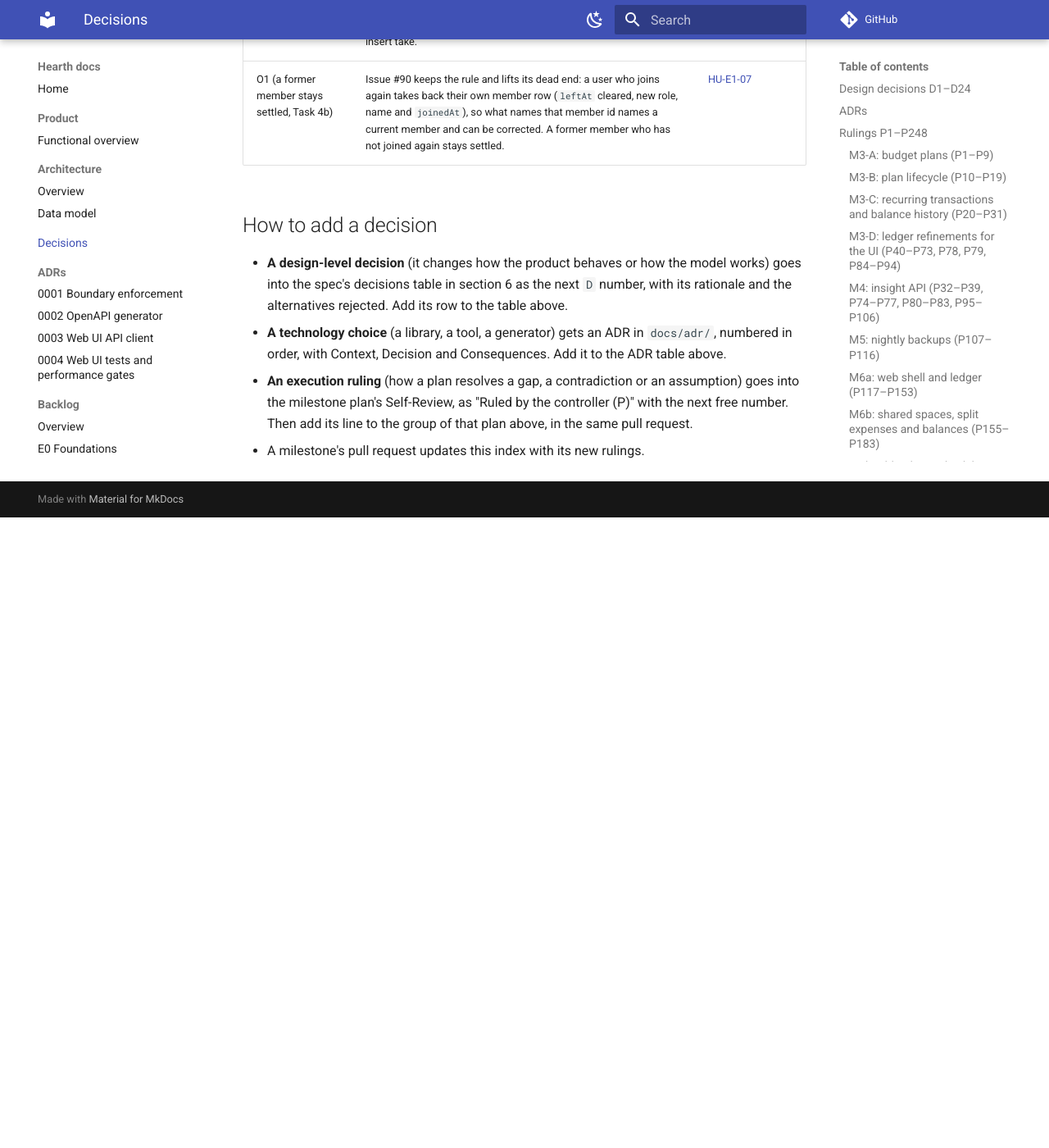
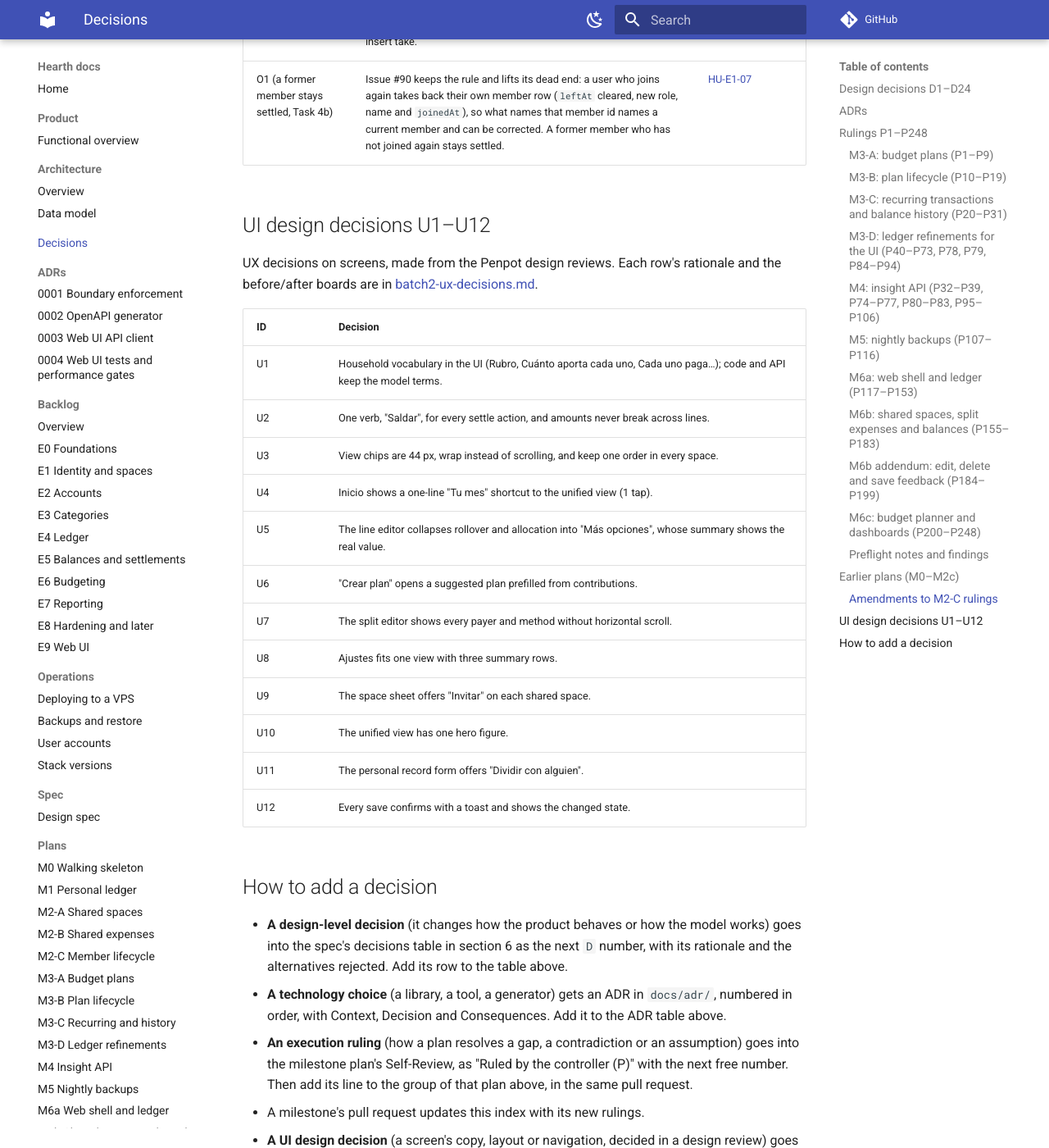
Before and after one commit to Facabore/Hearth, an MkDocs documentation site: the page built from docs/decisions/README.md, in a window 1280 px wide and 1400 px high, scrolled down 29590 px. Shown: the whole window at 82% size. Built offline with MkDocs 1.6.1 and Material for MkDocs 9.7.7, drawn with Linux system fonts in a browser that asks for light colours; comment, search, counter and statistics services are not loaded; before the commit the page ends 30221 px from its top, so only the background shows below that; some of the changed text lies outside the part shown.

Commit message:
docs(design): record the Batch 2 UX decisions U1-U12 and the product brief
The owner approved P1-P4 of the Penpot proposals one by one and asked for
the recommended option on the rest. docs/design/batch2-ux-decisions.md
records each decision, its reason and a glossary from the UI words to the
model terms; the decisions index gains a U-series table and a line on how
to add one. PRODUCT.md is the product brief the design reviews start from.

```diff
--- a/docs/decisions/README.md
+++ b/docs/decisions/README.md
@@ -429,9 +429,29 @@ Two follow-up issues changed what M2-C accepted or ruled. They carry no P number
 | O2 (no lock against concurrent money writes, assumption 4) | Issue #89 adds the lock. Leaving, removing a guest and archiving lock the space row `FOR NO KEY UPDATE` right after authorization, and every money write locks it `FOR SHARE` before it reads the membership (the order is always space row first, then member rows), so each race ends as one of its two serial orders. The space row, not the member rows, because `FOR UPDATE` on member rows conflicts with the `FOR KEY SHARE` locks the foreign keys of every insert take. | [HU-E1-08](../backlog/E1-identity-and-spaces.md), `src/modules/spaces/application/space-locks.ts` |
 | O1 (a former member stays settled, Task 4b) | Issue #90 keeps the rule and lifts its dead end: a user who joins again takes back their own member row (`leftAt` cleared, new role, name and `joinedAt`), so what names that member id names a current member and can be corrected. A former member who has not joined again stays settled. | [HU-E1-07](../backlog/E1-identity-and-spaces.md) |
 
+## UI design decisions U1–U12
+
+UX decisions on screens, made from the Penpot design reviews. Each row's rationale and the before/after boards are in [batch2-ux-decisions.md](../design/batch2-ux-decisions.md).
+
+| ID | Decision |
+|---|---|
+| U1 | Household vocabulary in the UI (Rubro, Cuánto aporta cada uno, Cada uno paga…); code and API keep the model terms. |
+| U2 | One verb, "Saldar", for every settle action, and amounts never break across lines. |
+| U3 | View chips are 44 px, wrap instead of scrolling, and keep one order in every space. |
+| U4 | Inicio shows a one-line "Tu mes" shortcut to the unified view (1 tap). |
+| U5 | The line editor collapses rollover and allocation into "Más opciones", whose summary shows the real value. |
+| U6 | "Crear plan" opens a suggested plan prefilled from contributions. |
+| U7 | The split editor shows every payer and method without horizontal scroll. |
+| U8 | Ajustes fits one view with three summary rows. |
+| U9 | The space sheet offers "Invitar" on each shared space. |
+| U10 | The unified view has one hero figure. |
+| U11 | The personal record form offers "Dividir con alguien". |
+| U12 | Every save confirms with a toast and shows the changed state. |
+
 ## How to add a decision
 
 - **A design-level decision** (it changes how the product behaves or how the model works) goes into the spec's decisions table in section 6 as the next `D` number, with its rationale and the alternatives rejected. Add its row to the table above.
 - **A technology choice** (a library, a tool, a generator) gets an ADR in `docs/adr/`, numbered in order, with Context, Decision and Consequences. Add it to the ADR table above.
 - **An execution ruling** (how a plan resolves a gap, a contradiction or an assumption) goes into the milestone plan's Self-Review, as "Ruled by the controller (P<n>)" with the next free number. Then add its line to the group of that plan above, in the same pull request.
 - A milestone's pull request updates this index with its new rulings.
+- **A UI design decision** (a screen's copy, layout or navigation, decided in a design review) goes into the batch's decisions file in `docs/design/` as the next `U` number. Add its row to the table above.
--- /dev/null
+++ b/docs/design/batch2-ux-decisions.md
@@ -0,0 +1,46 @@
+# Batch 2 UX decisions
+
+- **Status:** Decided on 2026-10-23
+- **Origin:** proposals P1–P10 on the Penpot page "Propuestas UX · antes → después" and findings #14 and #15 of [batch2-ux-critique.md](batch2-ux-critique.md)
+- **How they were decided:** the owner approved P1–P4 one by one, then asked Claude to take the recommended option for the rest without waiting for confirmation. Each decision below records that recommendation and its reason.
+- **What they change:** UI copy and layout only. Code, API codes and the spec keep their names (`capacity`, `line`, `allocation`); [Glossary](#glossary-ui-word--model-term) maps the UI words to the model terms.
+
+| ID | Decision | Applies to | Decided by |
+|---|---|---|---|
+| U1 | Household vocabulary in the UI: "Cuánto aporta cada uno" (capacity), "Rubro" (line), "Por repartir" (unallocated), "Cada uno paga / Sale del fondo común / Va al ahorro" (DIRECT / SHARED_FUND / SAVINGS), "según aportes" (proportional), "Empieza de cero" (rollover RESET), "% de lo aportado". | Planner, line editor, dashboards, every label using these terms | Owner (P1) |
+| U2 | One verb for settling: "Saldar" everywhere (suggestions, member list, Inicio card); the partial form is "Saldar otro monto". An amount is an unbreakable unit (no-break spaces between sign, symbol and digits); on suggestion cards it sits on its own line. | Saldos, Inicio, settle-up | Owner (P2) |
+| U3 | View chips are 44 px tall and wrap to a second row; no option hides behind a horizontal scroll. Same order in every space: Rubros · Por grupo · Miembros · Fondo · Tendencia (Personal: Rubros · Por grupo · Tendencia). | Every dashboard | Owner (P3, with U1's "Rubros") |
+| U4 | Inicio of every space shows a one-line shortcut "Tu mes en todos tus espacios: $ … ›" that opens the unified view in 1 tap. Accounts collapse into one "Tus cuentas" row. The debt card's action is "Saldar". | Inicio | Owner (P4, lighter version) |
+| U5 | The line editor shows name, planned amount, funding (as a list with one explanatory line per option) and categories. Rollover and allocation collapse into "Más opciones", whose summary always shows the real current value (for example "Empieza de cero · 42 / 58"), never a default. | Line editor | Recommended (P5): the full screen fits without scrolling, and a collapsed money setting must never hide a custom value. |
+| U6 | "Crear plan" opens a suggested plan: contributions plus four rubros (Arriendo, Mercado y casa, Ahorro, Libre) prefilled from the total, each tappable to edit, with "Usar este plan" leading to the activation confirmation. "Copiar plan anterior" stays the default from the second month on. | Period without a plan, planner | Recommended (P6): the first plan drops from about 20 taps to about 8. |
+| U7 | In the split editor, payer chips wrap to two rows, and the method is "Según el plan" plus a 2×2 grid (Iguales, Porcentaje, Montos, Partes). | Split editor | Recommended (P7): the household fund and two methods were hidden off-screen. |
+| U8 | Ajustes shows three summary rows ("Números y fechas", "Zona y moneda", "Apariencia e idioma"), each opening its own sheet and showing its current values. The preview and the row values must use the same sample figure. | Ajustes | Recommended (P8): the screen went from about 1238 px to one view. |
+| U9 | In the space sheet, each shared space shows its member count and an "Invitar" button, and the sheet has a close X. | Space switcher | Recommended (P9): a later invitation drops from 4 taps to 2. |
+| U10 | The unified view has one hero figure, "Lo que gastaste tú". "Lo que pagaste" is a secondary line with "¿Por qué es distinto?". The view opens as a stacked screen from the U4 shortcut, with a back button. | Mi consumo | Recommended (P10): two equal heroes competed. The stacked screen matches U4. |
+| U11 | The personal record form gets a row "¿Lo compartiste? Dividir con alguien" under the category, opening "Dividir con alguien" and returning with the split applied. | Registro rápido (Personal) | Recommended (critique #14): the screen existed but had no way in. |
+| U12 | Every save confirms with a toast and shows the changed state, never the unchanged previous screen. | Every form that saves | Recommended (critique #15): found while testing case 8, where saving a payment showed the old debt. |
+
+## Glossary: UI word → model term
+
+| UI (es) | Model / API |
+|---|---|
+| Cuánto aporta cada uno | capacity |
+| Rubro | budget line (`line`) |
+| Por repartir | unallocated capacity |
+| Cada uno paga | funding `DIRECT` |
+| Sale del fondo común | funding `SHARED_FUND` |
+| Va al ahorro | funding `SAVINGS` |
+| según aportes | allocation `PROPORTIONAL` (by capacity) |
+| Empieza de cero | rollover `RESET` |
+| Saldar | settlement (`RecordSettlement`) |
+
+## Fixes the proposals still need in Penpot
+
+These changes were not yet applied to the boards on 2026-10-23, because the Penpot plugin had disconnected. They are tracked here until the boards are updated.
+
+- P3: rename the first chip "Rubros", and change "sin línea" to "sin rubro".
+- P4: replace the "Tu mes" card with the one-line shortcut.
+- P5: show the real value in the "Más opciones" summary ("Empieza de cero · 42 / 58").
+- P6: re-apply the Inter font. The board rendered in a serif fallback.
+- P8: make the preview figure match the row value.
+- P10: fill the "[ESPACIO]" placeholder.
```
Also changed, not shown: PRODUCT.md (added, +56 -0 lines).
